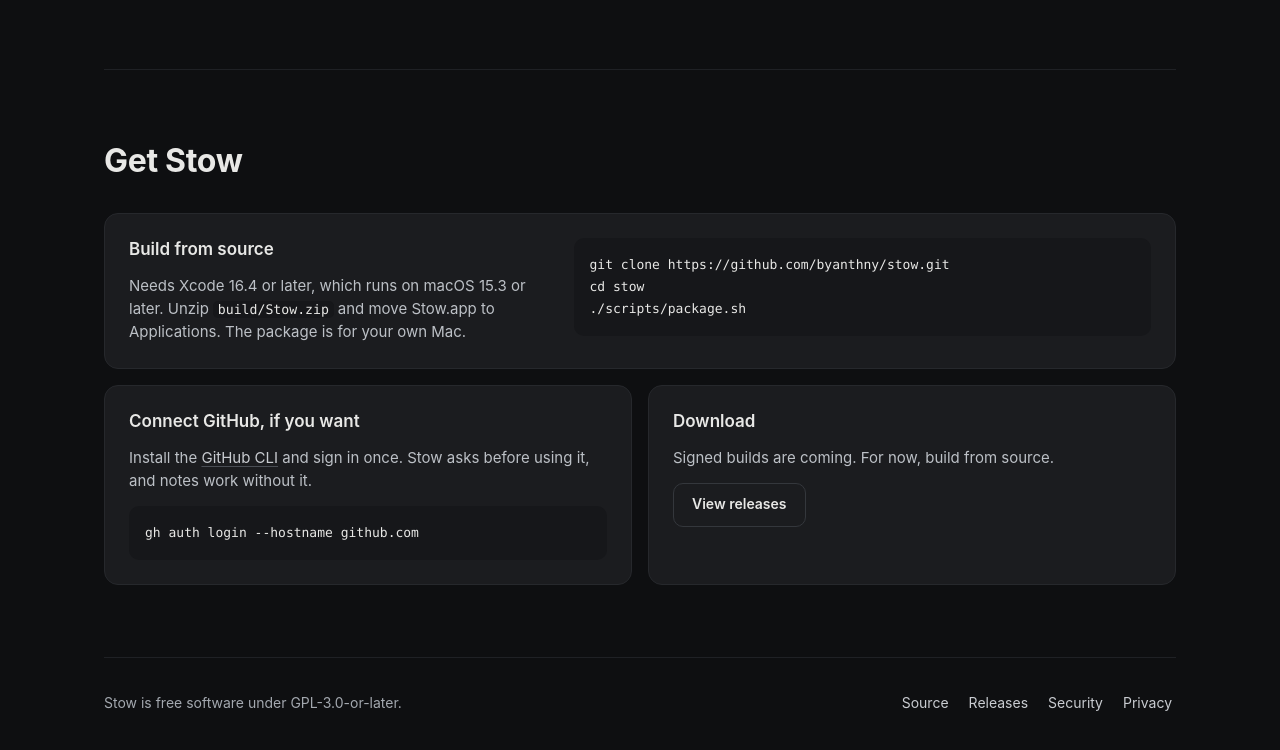
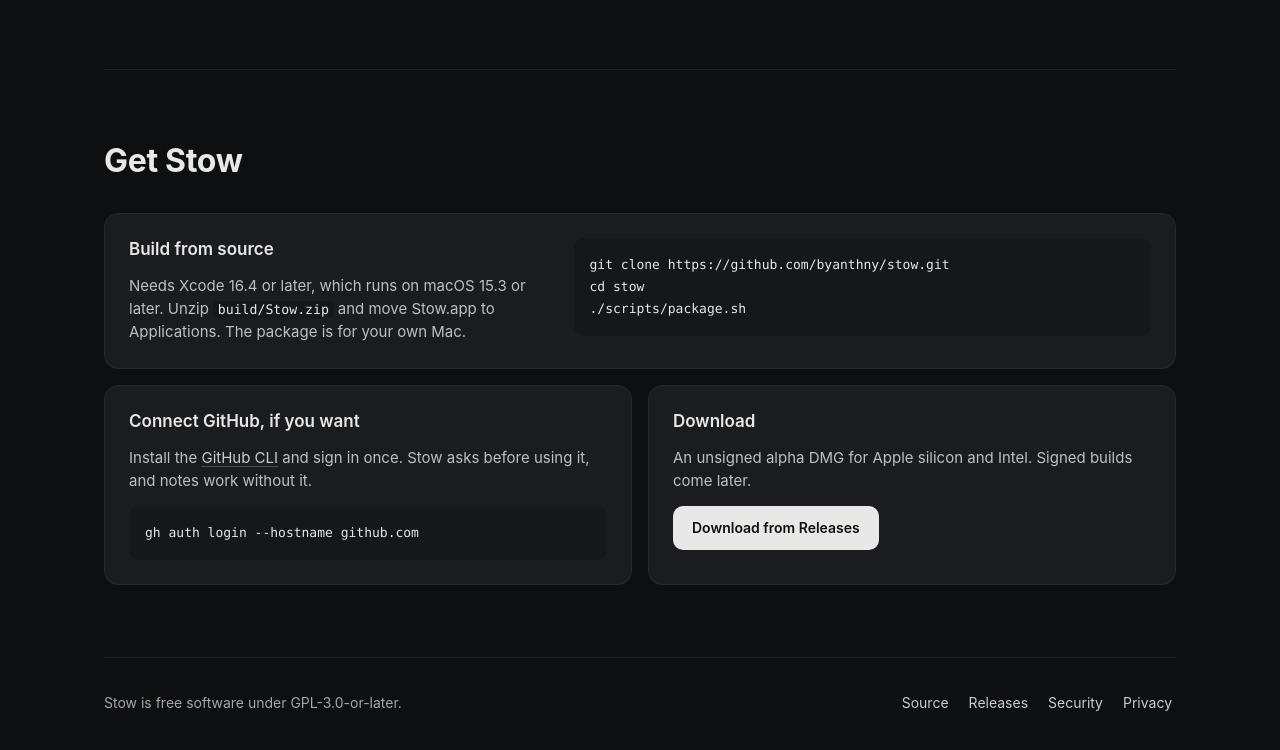
Before and after one commit to byanthny/stow, a plain HTML site: page site/index.html in a window 1280 px wide. Shown: the part 1966-2716 px from the top of the page. Drawn offline with Linux system fonts and the light colour scheme.

Commit message:
feat(site): link the download card to the alpha DMG

```diff
--- a/site/index.html
+++ b/site/index.html
@@ -274,8 +274,8 @@ npm test -- --grep upload
         </article>
         <article class="card" id="download" aria-labelledby="download-title">
           <h3 id="download-title">Download</h3>
-          <p>Signed builds are coming. For now, build from source.</p>
-          <a class="btn btn-secondary btn-small" href="https://github.com/byanthny/stow/releases">View releases</a>
+          <p>An unsigned alpha DMG for Apple silicon and Intel. Signed builds come later.</p>
+          <a class="btn btn-primary btn-small" href="https://github.com/byanthny/stow/releases">Download from Releases</a>
         </article>
       </div>
     </section>
```
